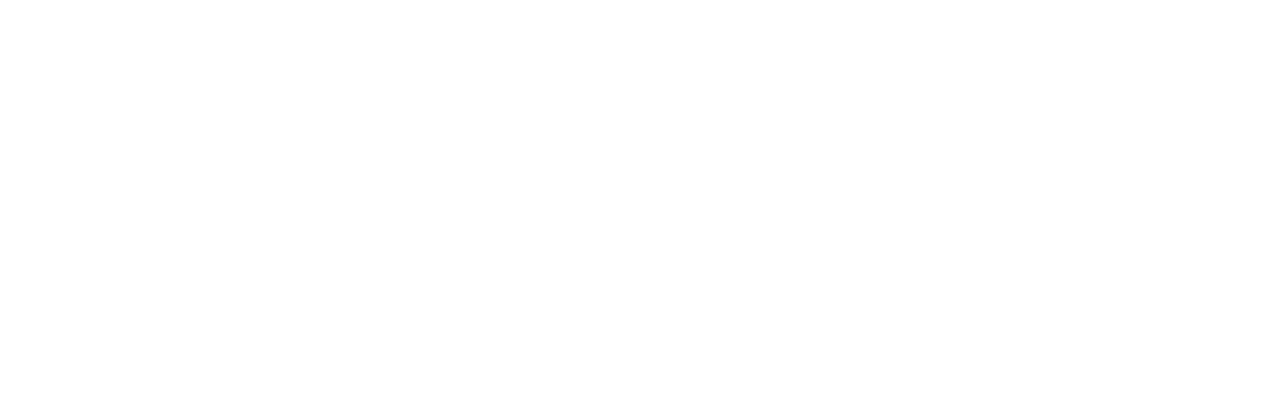
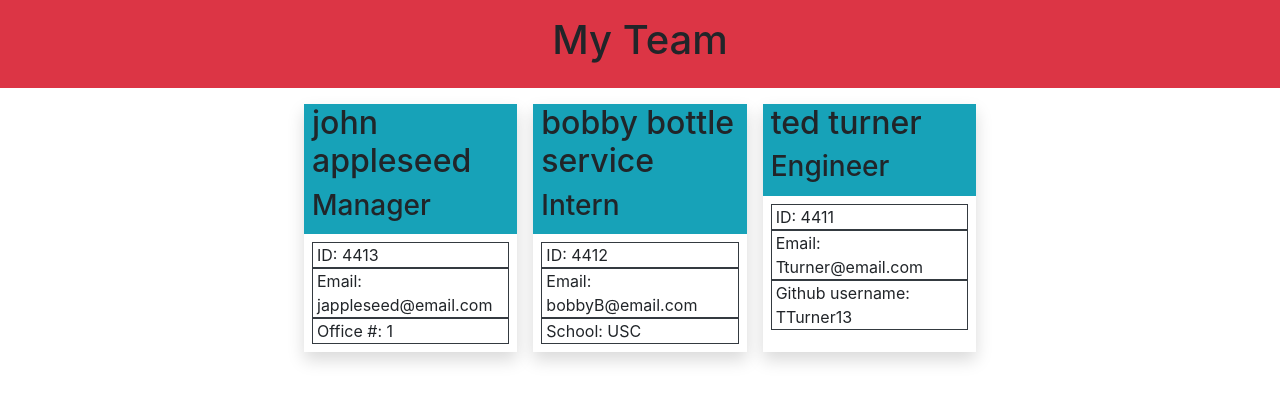
Before and after one commit to JudeCollins/DevTeamGen, a website: page dist/index.html in a window 1280 px wide. Drawn offline with nearby package versions, Linux system fonts and the light colour scheme.

```diff
--- a/dist/index.html
+++ b/dist/index.html
@@ -0,0 +1,66 @@
+
+      <!DOCTYPE html>
+      <html lang="en">
+      <head>
+        <meta charset="UTF-8">
+        <meta http-equiv="X-UA-Compatible" content="IE=edge">
+        <meta name="viewport" content="width=device-width, initial-scale=1.0">
+        <title>Team Profiles</title>
+        <link rel="stylesheet" href="https://cdn.jsdelivr.net/npm/bootstrap@4.6.1/dist/css/bootstrap.min.css" integrity="sha384-zCbKRCUGaJDkqS1kPbPd7TveP5iyJE0EjAuZQTgFLD2ylzuqKfdKlfG/eSrtxUkn" crossorigin="anonymous">
+        <link href="https://fonts.googleapis.com/css?family=Public+Sans:300i,300,500&display=swap" rel="stylesheet">
+        <link rel="stylesheet" href="style.css">
+      </head>
+      <body>
+        <header>
+          <div class="text-center p-3 mb-2 bg-danger">
+            <h1>My Team</h1>
+          </div>
+        </header>
+        <section class="d-flex flex-row flex-wrap justify-content-center">
+
+      <div class="shadow col-2 flex-column m-2 p-0">
+        <div class="bg-info px-2 pb-1">
+          <h2>john appleseed</h2>
+          <h3>Manager</h3>
+        </div>
+        <div class="flex-wrap flex-column p-0">
+          <ul class="list-unstyled m-0 p-2">
+            <li class="bg-white border border-dark px-1">ID: 4413</li>
+            <li class="bg-white border border-dark px-1">Email: jappleseed@email.com</li>
+            <li class="bg-white border border-dark px-1">Office #: 1</li>
+          </ul>
+        </div>
+      </div>
+
+    <div class="shadow col-2 flex-column m-2 p-0">
+      <div class="bg-info px-2 pb-1">
+        <h2>bobby bottle service</h2>
+        <h3>Intern</h3>
+      </div>
+      <div class="flex-wrap flex-column p-0">
+        <ul class="list-unstyled m-0 p-2">
+          <li class="bg-white border border-dark px-1">ID: 4412</li>
+          <li class="bg-white border border-dark px-1">Email: bobbyB@email.com</li>
+          <li class="bg-white border border-dark px-1">School: USC</li>
+        </ul>
+      </div>
+    </div>
+
+      <div class="shadow col-2 flex-column m-2 p-0">
+        <div class="bg-info px-2 pb-1">
+          <h2>ted turner</h2>
+          <h3>Engineer</h3>
+        </div>
+        <div class="flex-wrap flex-column p-0">
+          <ul class="list-unstyled m-0 p-2">
+            <li class="bg-white border border-dark px-1">ID: 4411</li>
+            <li class="bg-white border border-dark px-1">Email: Tturner@email.com</li>
+            <li class="bg-white border border-dark px-1">Github username: TTurner13</li>
+          </ul>
+        </div>
+      </div>
+
+        </section>
+
+      </body>
+      </html>
```
Also changed, not shown: README.md.
